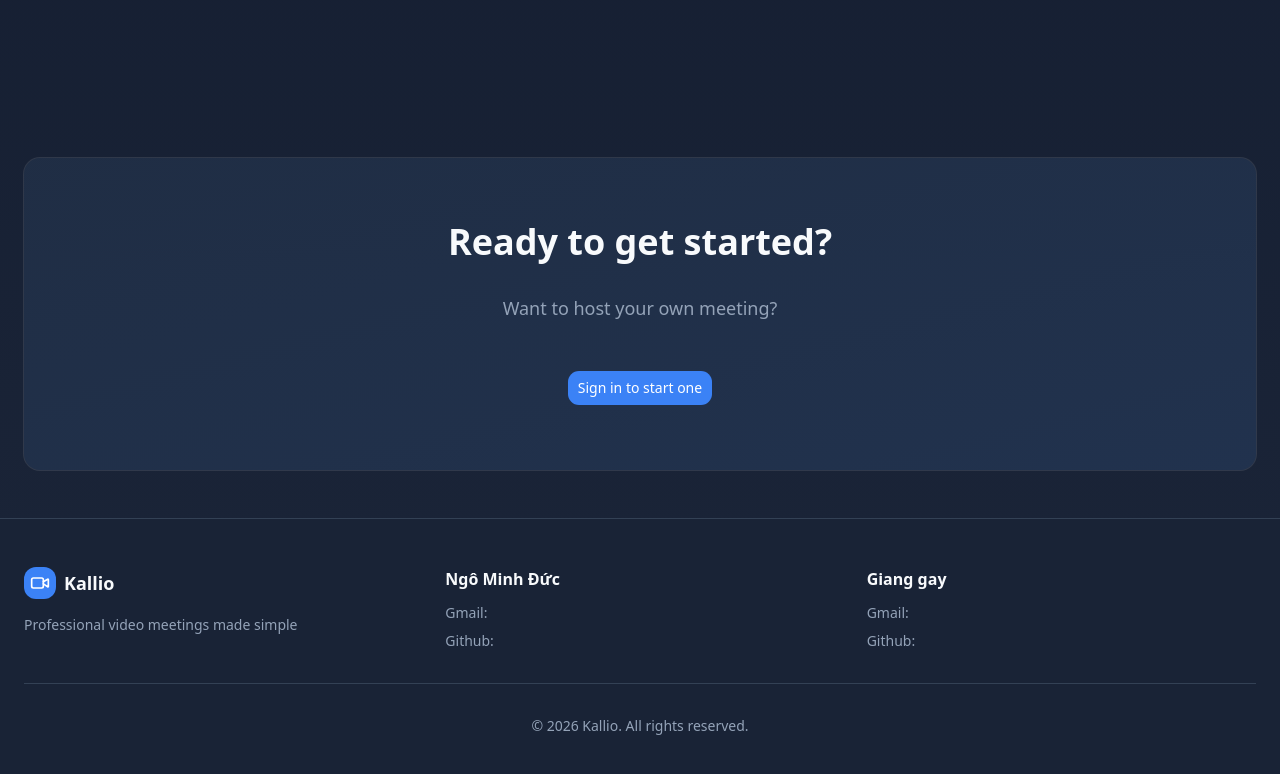
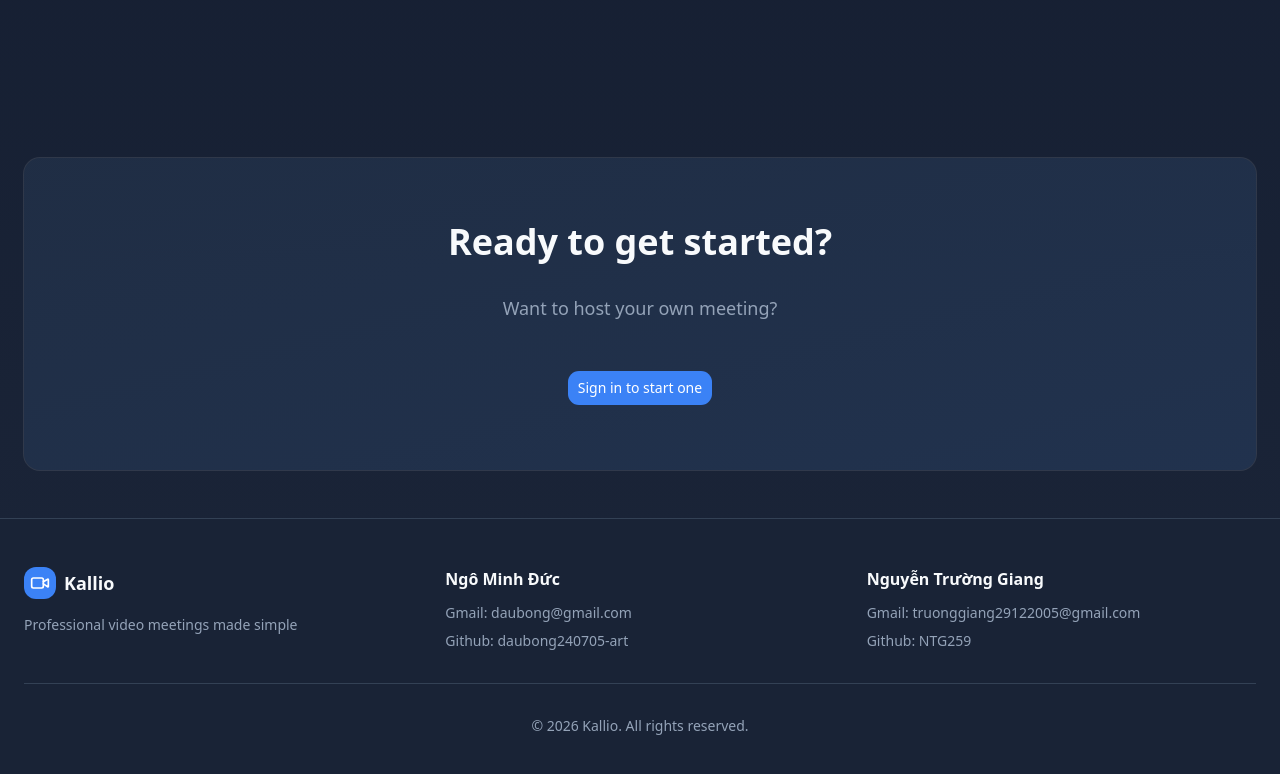
Before and after one commit to daubong240705-art/gg-meet-fe, a Next.js app: page / in a window 1280 px wide. Shown: the part 1527-2301 px from the top of the page. Built offline with nearby package versions, Linux system fonts and the light colour scheme; no server answers.

Commit message:
Refactor code structure for improved readability and maintainability

```diff
--- a/src/app/layout.tsx
+++ b/src/app/layout.tsx
@@ -2,6 +2,12 @@ import "./globals.css";
 
 import { AppProvider } from "@/components/layout/app-provider";
 import { SiteShell } from "@/components/layout/site-shell";
+import { Metadata } from "next";
+
+export const metadata: Metadata = {
+  title: "Kallio",
+  description: "Professional video meetings made simple",
+};
 
 export default function RootLayout({
   children,
--- a/src/components/layout/home.footer.tsx
+++ b/src/components/layout/home.footer.tsx
@@ -20,18 +20,48 @@ export default function Homefooter() {
                     <div>
                         <h4 className="font-semibold mb-3">Ngô Minh Đức</h4>
                         <ul className="space-y-2 text-sm text-muted-foreground">
-                            <li><a href="#" className="hover:text-foreground transition-colors">Gmail: </a></li>
-                            <li><a href="#" className="hover:text-foreground transition-colors">Github: </a></li>
+                            <li>
+                                <a
+                                    className="hover:text-foreground transition-colors"
+                                >
+                                    Gmail: daubong@gmail.com
+                                </a>
+                            </li>
 
+                            <li>
+                                <a
+                                    href="https://github.com/daubong240705-art"
+                                    target="_blank"
+                                    rel="noopener noreferrer"
+                                    className="hover:text-foreground transition-colors"
+                                >
+                                    Github: daubong240705-art
+                                </a>
+                            </li>
                         </ul>
                     </div>
 
                     <div>
-                        <h4 className="font-semibold mb-3">Giang gay</h4>
+                        <h4 className="font-semibold mb-3">Nguyễn Trường Giang</h4>
                         <ul className="space-y-2 text-sm text-muted-foreground">
-                            <li><a href="#" className="hover:text-foreground transition-colors">Gmail: </a></li>
-                            <li><a href="#" className="hover:text-foreground transition-colors">Github: </a></li>
+                            <li>
+                                <a
+                                    className="hover:text-foreground transition-colors"
+                                >
+                                    Gmail: truonggiang29122005@gmail.com
+                                </a>
+                            </li>
 
+                            <li>
+                                <a
+                                    href="https://github.com/NTG259"
+                                    target="_blank"
+                                    rel="noopener noreferrer"
+                                    className="hover:text-foreground transition-colors"
+                                >
+                                    Github: NTG259
+                                </a>
+                            </li>
                         </ul>
                     </div>
 
```
Also changed, not shown: 1 other file (tests, documents, lock files or other folders).
